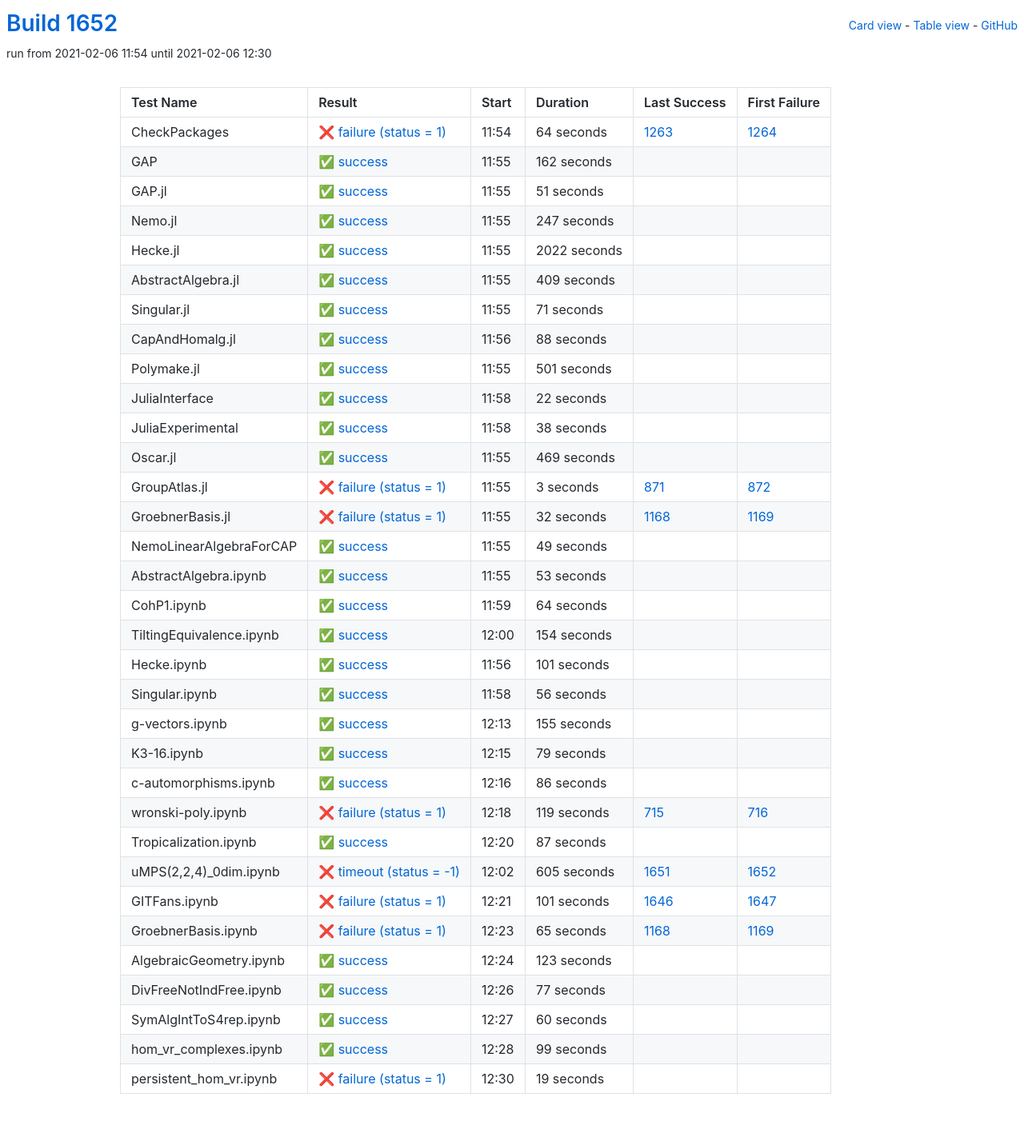
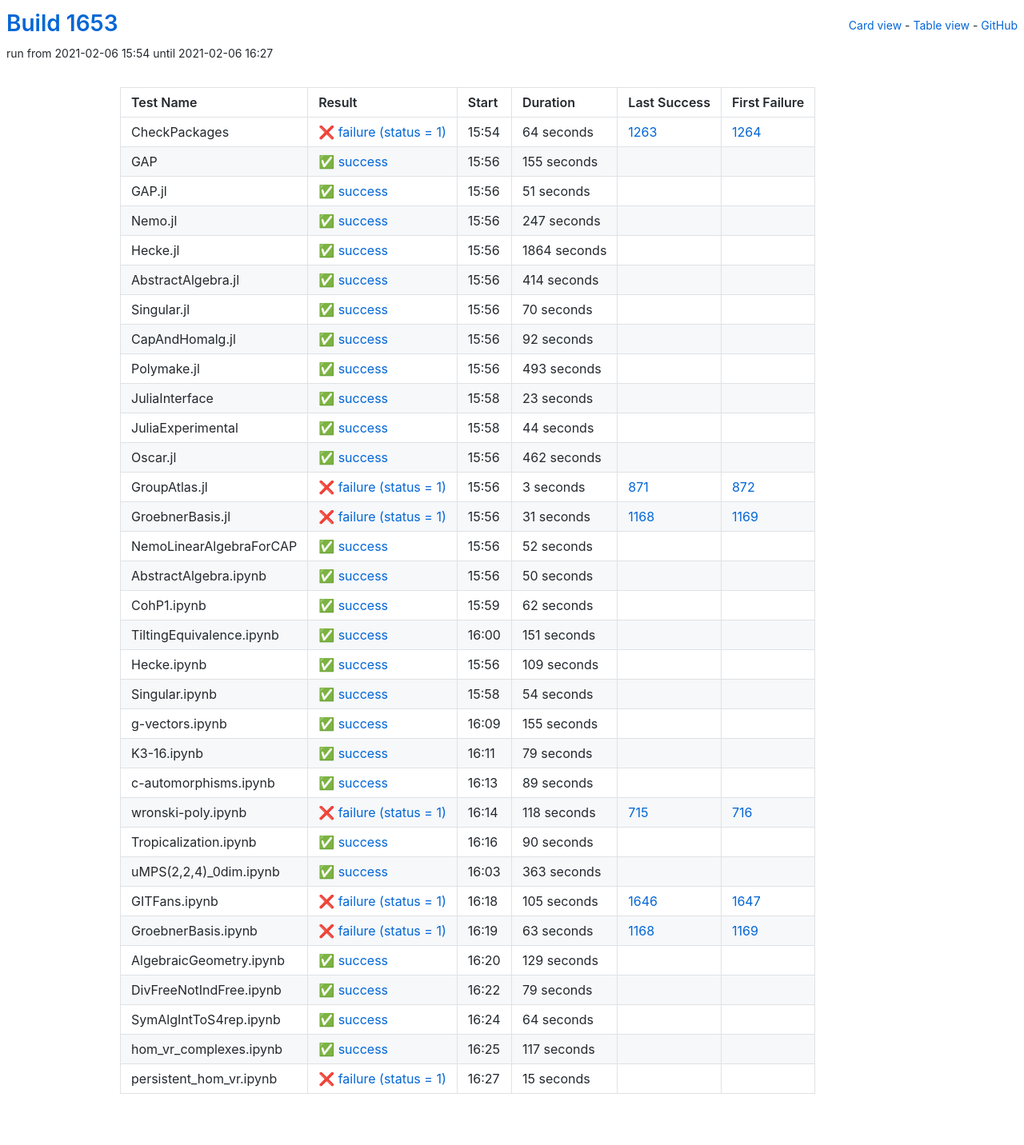
Before and after one commit to oscar-system/oscar-ci-status-stable, a Jekyll site: the page built from table.html, in a window 1280 px wide. Shown: the whole page at 80% size. Built offline with Jekyll 4.4.1, drawn with Linux system fonts in a browser that asks for light colours.

Commit message:
Build #1653

```diff
--- a/_data/ci.yml
+++ b/_data/ci.yml
@@ -1,6 +1,6 @@
 ---
-build: 1652
-build_url: https://oscarci.mathematik.uni-kl.de/job/oscar-stable/1652/
+build: 1653
+build_url: https://oscarci.mathematik.uni-kl.de/job/oscar-stable/1653/
 job: oscar-stable
 organization: oscar-system
 repo: oscar-ci-status-stable
@@ -8,8 +8,8 @@ repourl: https://github.com/oscar-system/oscar-ci-status-stable
 tests:
 - name: CheckPackages
   id: checkpackages
-  log: https://oscarci.mathematik.uni-kl.de/job/oscar-stable/1652/artifact/logs/build-1652/CheckPackages.log
-  start: 2021-02-06 11:54
+  log: https://oscarci.mathematik.uni-kl.de/job/oscar-stable/1653/artifact/logs/build-1653/CheckPackages.log
+  start: 2021-02-06 15:54
   success: false
   exitcode: 1
   status: failure
@@ -20,20 +20,20 @@ tests:
   first_failure_url: https://oscarci.mathematik.uni-kl.de/job/oscar-stable/1264/
 - name: GAP
   id: gap
-  log: https://oscarci.mathematik.uni-kl.de/job/oscar-stable/1652/artifact/logs/build-1652/GAP.log
-  start: 2021-02-06 11:55
+  log: https://oscarci.mathematik.uni-kl.de/job/oscar-stable/1653/artifact/logs/build-1653/GAP.log
+  start: 2021-02-06 15:56
   success: true
   exitcode: 0
   status: success
-  duration: 162
+  duration: 155
   last_success: false
   last_success_url:
   first_failure: false
   first_failure_url:
 - name: GAP.jl
   id: gap-jl
-  log: https://oscarci.mathematik.uni-kl.de/job/oscar-stable/1652/artifact/logs/build-1652/GAP.jl.log
-  start: 2021-02-06 11:55
+  log: https://oscarci.mathematik.uni-kl.de/job/oscar-stable/1653/artifact/logs/build-1653/GAP.jl.log
+  start: 2021-02-06 15:56
   success: true
   exitcode: 0
   status: success
@@ -44,8 +44,8 @@ tests:
   first_failure_url:
 - name: Nemo.jl
   id: nemo-jl
-  log: https://oscarci.mathematik.uni-kl.de/job/oscar-stable/1652/artifact/logs/build-1652/Nemo.jl.log
-  start: 2021-02-06 11:55
+  log: https://oscarci.mathematik.uni-kl.de/job/oscar-stable/1653/artifact/logs/build-1653/Nemo.jl.log
+  start: 2021-02-06 15:56
   success: true
   exitcode: 0
   status: success
@@ -56,104 +56,104 @@ tests:
   first_failure_url:
 - name: Hecke.jl
   id: hecke-jl
-  log: https://oscarci.mathematik.uni-kl.de/job/oscar-stable/1652/artifact/logs/build-1652/Hecke.jl.log
-  start: 2021-02-06 11:55
+  log: https://oscarci.mathematik.uni-kl.de/job/oscar-stable/1653/artifact/logs/build-1653/Hecke.jl.log
+  start: 2021-02-06 15:56
   success: true
   exitcode: 0
   status: success
-  duration: 2022
+  duration: 1864
   last_success: false
   last_success_url:
   first_failure: false
   first_failure_url:
 - name: AbstractAlgebra.jl
   id: abstractalgebra-jl
-  log: https://oscarci.mathematik.uni-kl.de/job/oscar-stable/1652/artifact/logs/build-1652/AbstractAlgebra.jl.log
-  start: 2021-02-06 11:55
+  log: https://oscarci.mathematik.uni-kl.de/job/oscar-stable/1653/artifact/logs/build-1653/AbstractAlgebra.jl.log
+  start: 2021-02-06 15:56
   success: true
   exitcode: 0
   status: success
-  duration: 409
+  duration: 414
   last_success: false
   last_success_url:
   first_failure: false
   first_failure_url:
 - name: Singular.jl
   id: singular-jl
-  log: https://oscarci.mathematik.uni-kl.de/job/oscar-stable/1652/artifact/logs/build-1652/Singular.jl.log
-  start: 2021-02-06 11:55
+  log: https://oscarci.mathematik.uni-kl.de/job/oscar-stable/1653/artifact/logs/build-1653/Singular.jl.log
+  start: 2021-02-06 15:56
   success: true
   exitcode: 0
   status: success
-  duration: 71
+  duration: 70
   last_success: false
   last_success_url:
   first_failure: false
   first_failure_url:
 - name: CapAndHomalg.jl
   id: capandhomalg-jl
-  log: https://oscarci.mathematik.uni-kl.de/job/oscar-stable/1652/artifact/logs/build-1652/CapAndHomalg.jl.log
-  start: 2021-02-06 11:56
+  log: https://oscarci.mathematik.uni-kl.de/job/oscar-stable/1653/artifact/logs/build-1653/CapAndHomalg.jl.log
+  start: 2021-02-06 15:56
   success: true
   exitcode: 0
   status: success
-  duration: 88
+  duration: 92
   last_success: false
   last_success_url:
   first_failure: false
   first_failure_url:
 - name: Polymake.jl
   id: polymake-jl
-  log: https://oscarci.mathematik.uni-kl.de/job/oscar-stable/1652/artifact/logs/build-1652/Polymake.jl.log
-  start: 2021-02-06 11:55
+  log: https://oscarci.mathematik.uni-kl.de/job/oscar-stable/1653/artifact/logs/build-1653/Polymake.jl.log
+  start: 2021-02-06 15:56
   success: true
   exitcode: 0
   status: success
-  duration: 501
+  duration: 493
   last_success: false
   last_success_url:
   first_failure: false
   first_failure_url:
 - name: JuliaInterface
   id: juliainterface
-  log: https://oscarci.mathematik.uni-kl.de/job/oscar-stable/1652/artifact/logs/build-1652/JuliaInterface.log
-  start: 2021-02-06 11:58
+  log: https://oscarci.mathematik.uni-kl.de/job/oscar-stable/1653/artifact/logs/build-1653/JuliaInterface.log
+  start: 2021-02-06 15:58
   success: true
   exitcode: 0
   status: success
-  duration: 22
+  duration: 23
   last_success: false
   last_success_url:
   first_failure: false
   first_failure_url:
 - name: JuliaExperimental
   id: juliaexperimental
-  log: https://oscarci.mathematik.uni-kl.de/job/oscar-stable/1652/artifact/logs/build-1652/JuliaExperimental.log
-  start: 2021-02-06 11:58
+  log: https://oscarci.mathematik.uni-kl.de/job/oscar-stable/1653/artifact/logs/build-1653/JuliaExperimental.log
+  start: 2021-02-06 15:58
   success: true
   exitcode: 0
   status: success
-  duration: 38
+  duration: 44
   last_success: false
   last_success_url:
   first_failure: false
   first_failure_url:
 - name: Oscar.jl
   id: oscar-jl
-  log: https://oscarci.mathematik.uni-kl.de/job/oscar-stable/1652/artifact/logs/build-1652/Oscar.jl.log
-  start: 2021-02-06 11:55
+  log: https://oscarci.mathematik.uni-kl.de/job/oscar-stable/1653/artifact/logs/build-1653/Oscar.jl.log
+  start: 2021-02-06 15:56
   success: true
   exitcode: 0
   status: success
-  duration: 469
+  duration: 462
   last_success: false
   last_success_url:
   first_failure: false
   first_failure_url:
 - name: GroupAtlas.jl
   id: groupatlas-jl
-  log: https://oscarci.mathematik.uni-kl.de/job/oscar-stable/1652/artifact/logs/build-1652/GroupAtlas.jl.log
-  start: 2021-02-06 11:55
+  log: https://oscarci.mathematik.uni-kl.de/job/oscar-stable/1653/artifact/logs/build-1653/GroupAtlas.jl.log
+  start: 2021-02-06 15:56
   success: false
   exitcode: 1
   status: failure
@@ -164,92 +164,92 @@ tests:
   first_failure_url: https://oscarci.mathematik.uni-kl.de/job/oscar-stable/872/
 - name: GroebnerBasis.jl
   id: groebnerbasis-jl
-  log: https://oscarci.mathematik.uni-kl.de/job/oscar-stable/1652/artifact/logs/build-1652/GroebnerBasis.jl.log
-  start: 2021-02-06 11:55
+  log: https://oscarci.mathematik.uni-kl.de/job/oscar-stable/1653/artifact/logs/build-1653/GroebnerBasis.jl.log
+  start: 2021-02-06 15:56
   success: false
   exitcode: 1
   status: failure
-  duration: 32
+  duration: 31
   last_success: 1168
   last_success_url: https://oscarci.mathematik.uni-kl.de/job/oscar-stable/1168/
   first_failure: 1169
   first_failure_url: https://oscarci.mathematik.uni-kl.de/job/oscar-stable/1169/
 - name: NemoLinearAlgebraForCAP
   id: nemolinearalgebraforcap
-  log: https://oscarci.mathematik.uni-kl.de/job/oscar-stable/1652/artifact/logs/build-1652/NemoLinearAlgebraForCAP.log
-  start: 2021-02-06 11:55
+  log: https://oscarci.mathematik.uni-kl.de/job/oscar-stable/1653/artifact/logs/build-1653/NemoLinearAlgebraForCAP.log
+  start: 2021-02-06 15:56
   success: true
   exitcode: 0
   status: success
-  duration: 49
+  duration: 52
   last_success: false
   last_success_url:
   first_failure: false
   first_failure_url:
 - name: AbstractAlgebra.ipynb
   id: abstractalgebra-ipynb
-  log: https://oscarci.mathematik.uni-kl.de/job/oscar-stable/1652/artifact/logs/build-1652/AbstractAlgebra.ipynb.log
-  start: 2021-02-06 11:55
+  log: https://oscarci.mathematik.uni-kl.de/job/oscar-stable/1653/artifact/logs/build-1653/AbstractAlgebra.ipynb.log
+  start: 2021-02-06 15:56
   success: true
   exitcode: 0
   status: success
-  duration: 53
+  duration: 50
   last_success: false
   last_success_url:
   first_failure: false
   first_failure_url:
 - name: CohP1.ipynb
   id: cohp1-ipynb
-  log: https://oscarci.mathematik.uni-kl.de/job/oscar-stable/1652/artifact/logs/build-1652/CohP1.ipynb.log
-  start: 2021-02-06 11:59
+  log: https://oscarci.mathematik.uni-kl.de/job/oscar-stable/1653/artifact/logs/build-1653/CohP1.ipynb.log
+  start: 2021-02-06 15:59
   success: true
   exitcode: 0
   status: success
-  duration: 64
+  duration: 62
   last_success: false
   last_success_url:
   first_failure: false
   first_failure_url:
 - name: TiltingEquivalence.ipynb
   id: tiltingequivalence-ipynb
-  log: https://oscarci.mathematik.uni-kl.de/job/oscar-stable/1652/artifact/logs/build-1652/TiltingEquivalence.ipynb.log
-  start: 2021-02-06 12:00
+  log: https://oscarci.mathematik.uni-kl.de/job/oscar-stable/1653/artifact/logs/build-1653/TiltingEquivalence.ipynb.log
+  start: 2021-02-06 16:00
   success: true
   exitcode: 0
   status: success
-  duration: 154
+  duration: 151
   last_success: false
   last_success_url:
   first_failure: false
   first_failure_url:
 - name: Hecke.ipynb
   id: hecke-ipynb
-  log: https://oscarci.mathematik.uni-kl.de/job/oscar-stable/1652/artifact/logs/build-1652/Hecke.ipynb.log
-  start: 2021-02-06 11:56
+  log: https://oscarci.mathematik.uni-kl.de/job/oscar-stable/1653/artifact/logs/build-1653/Hecke.ipynb.log
+  start: 2021-02-06 15:56
   success: true
   exitcode: 0
   status: success
-  duration: 101
+  duration: 109
   last_success: false
   last_success_url:
   first_failure: false
   first_failure_url:
 - name: Singular.ipynb
   id: singular-ipynb
-  log: https://oscarci.mathematik.uni-kl.de/job/oscar-stable/1652/artifact/logs/build-1652/Singular.ipynb.log
-  start: 2021-02-06 11:58
+  log: https://oscarci.mathematik.uni-kl.de/job/oscar-stable/1653/artifact/logs/build-1653/Singular.ipynb.log
+  start: 2021-02-06 15:58
   success: true
   exitcode: 0
   status: success
-  duration: 56
+  duration: 54
   last_success: false
   last_success_url:
   first_failure: false
   first_failure_url:
 - name: g-vectors.ipynb
   id: g-vectors-ipynb
-  log: https://oscarci.mathematik.uni-kl.de/job/oscar-stable/1652/artifact/logs/build-1652/g-vectors.ipynb.log
-  start: 2021-02-06 12:13
+  log: https://oscarci.mathematik.uni-kl.de/job/oscar-stable/1653/artifact/logs/build-1653/g-vectors.ipynb.log
+  start: 2021-02-06 16:09
   success: true
   exitcode: 0
   status: success
@@ -260,8 +260,8 @@ tests:
   first_failure_url:
 - name: K3-16.ipynb
   id: k3-16-ipynb
-  log: https://oscarci.mathematik.uni-kl.de/job/oscar-stable/1652/artifact/logs/build-1652/K3-16.ipynb.log
-  start: 2021-02-06 12:15
+  log: https://oscarci.mathematik.uni-kl.de/job/oscar-stable/1653/artifact/logs/build-1653/K3-16.ipynb.log
+  start: 2021-02-06 16:11
   success: true
   exitcode: 0
   status: success
@@ -272,132 +272,132 @@ tests:
   first_failure_url:
 - name: c-automorphisms.ipynb
   id: c-automorphisms-ipynb
-  log: https://oscarci.mathematik.uni-kl.de/job/oscar-stable/1652/artifact/logs/build-1652/c-automorphisms.ipynb.log
-  start: 2021-02-06 12:16
+  log: https://oscarci.mathematik.uni-kl.de/job/oscar-stable/1653/artifact/logs/build-1653/c-automorphisms.ipynb.log
+  start: 2021-02-06 16:13
   success: true
   exitcode: 0
   status: success
-  duration: 86
+  duration: 89
   last_success: false
   last_success_url:
   first_failure: false
   first_failure_url:
 - name: wronski-poly.ipynb
   id: wronski-poly-ipynb
-  log: https://oscarci.mathematik.uni-kl.de/job/oscar-stable/1652/artifact/logs/build-1652/wronski-poly.ipynb.log
-  start: 2021-02-06 12:18
+  log: https://oscarci.mathematik.uni-kl.de/job/oscar-stable/1653/artifact/logs/build-1653/wronski-poly.ipynb.log
+  start: 2021-02-06 16:14
   success: false
   exitcode: 1
   status: failure
-  duration: 119
+  duration: 118
   last_success: 715
   last_success_url: https://oscarci.mathematik.uni-kl.de/job/oscar-stable/715/
   first_failure: 716
   first_failure_url: https://oscarci.mathematik.uni-kl.de/job/oscar-stable/716/
 - name: Tropicalization.ipynb
   id: tropicalization-ipynb
-  log: https://oscarci.mathematik.uni-kl.de/job/oscar-stable/1652/artifact/logs/build-1652/Tropicalization.ipynb.log
-  start: 2021-02-06 12:20
+  log: https://oscarci.mathematik.uni-kl.de/job/oscar-stable/1653/artifact/logs/build-1653/Tropicalization.ipynb.log
+  start: 2021-02-06 16:16
   success: true
   exitcode: 0
   status: success
-  duration: 87
+  duration: 90
   last_success: false
   last_success_url:
   first_failure: false
   first_failure_url:
 - name: uMPS(2,2,4)_0dim.ipynb
   id: umps-2-2-4-0dim-ipynb
-  log: https://oscarci.mathematik.uni-kl.de/job/oscar-stable/1652/artifact/logs/build-1652/uMPS-2-2-4-_0dim.ipynb.log
-  start: 2021-02-06 12:02
-  success: false
-  exitcode: -1
-  status: timeout
-  duration: 605
-  last_success: 1651
-  last_success_url: https://oscarci.mathematik.uni-kl.de/job/oscar-stable/1651/
-  first_failure: 1652
-  first_failure_url: https://oscarci.mathematik.uni-kl.de/job/oscar-stable/1652/
+  log: https://oscarci.mathematik.uni-kl.de/job/oscar-stable/1653/artifact/logs/build-1653/uMPS-2-2-4-_0dim.ipynb.log
+  start: 2021-02-06 16:03
+  success: true
+  exitcode: 0
+  status: success
+  duration: 363
+  last_success: false
+  last_success_url:
+  first_failure: false
+  first_failure_url:
 - name: GITFans.ipynb
   id: gitfans-ipynb
-  log: https://oscarci.mathematik.uni-kl.de/job/oscar-stable/1652/artifact/logs/build-1652/GITFans.ipynb.log
-  start: 2021-02-06 12:21
+  log: https://oscarci.mathematik.uni-kl.de/job/oscar-stable/1653/artifact/logs/build-1653/GITFans.ipynb.log
+  start: 2021-02-06 16:18
   success: false
   exitcode: 1
   status: failure
-  duration: 101
+  duration: 105
   last_success: 1646
   last_success_url: https://oscarci.mathematik.uni-kl.de/job/oscar-stable/1646/
   first_failure: 1647
   first_failure_url: https://oscarci.mathematik.uni-kl.de/job/oscar-stable/1647/
 - name: GroebnerBasis.ipynb
   id: groebnerbasis-ipynb
-  log: https://oscarci.mathematik.uni-kl.de/job/oscar-stable/1652/artifact/logs/build-1652/GroebnerBasis.ipynb.log
-  start: 2021-02-06 12:23
+  log: https://oscarci.mathematik.uni-kl.de/job/oscar-stable/1653/artifact/logs/build-1653/GroebnerBasis.ipynb.log
+  start: 2021-02-06 16:19
   success: false
   exitcode: 1
   status: failure
-  duration: 65
+  duration: 63
   last_success: 1168
   last_success_url: https://oscarci.mathematik.uni-kl.de/job/oscar-stable/1168/
   first_failure: 1169
   first_failure_url: https://oscarci.mathematik.uni-kl.de/job/oscar-stable/1169/
 - name: AlgebraicGeometry.ipynb
   id: algebraicgeometry-ipynb
-  log: https://oscarci.mathematik.uni-kl.de/job/oscar-stable/1652/artifact/logs/build-1652/AlgebraicGeometry.ipynb.log
-  start: 2021-02-06 12:24
+  log: https://oscarci.mathematik.uni-kl.de/job/oscar-stable/1653/artifact/logs/build-1653/AlgebraicGeometry.ipynb.log
+  start: 2021-02-06 16:20
   success: true
   exitcode: 0
   status: success
-  duration: 123
+  duration: 129
   last_success: false
   last_success_url:
   first_failure: false
   first_failure_url:
 - name: DivFreeNotIndFree.ipynb
   id: divfreenotindfree-ipynb
-  log: https://oscarci.mathematik.uni-kl.de/job/oscar-stable/1652/artifact/logs/build-1652/DivFreeNotIndFree.ipynb.log
-  start: 2021-02-06 12:26
+  log: https://oscarci.mathematik.uni-kl.de/job/oscar-stable/1653/artifact/logs/build-1653/DivFreeNotIndFree.ipynb.log
+  start: 2021-02-06 16:22
   success: true
   exitcode: 0
   status: success
-  duration: 77
+  duration: 79
   last_success: false
   last_success_url:
   first_failure: false
   first_failure_url:
 - name: SymAlgIntToS4rep.ipynb
   id: symalginttos4rep-ipynb
-  log: https://oscarci.mathematik.uni-kl.de/job/oscar-stable/1652/artifact/logs/build-1652/SymAlgIntToS4rep.ipynb.log
-  start: 2021-02-06 12:27
+  log: https://oscarci.mathematik.uni-kl.de/job/oscar-stable/1653/artifact/logs/build-1653/SymAlgIntToS4rep.ipynb.log
+  start: 2021-02-06 16:24
   success: true
   exitcode: 0
   status: success
-  duration: 60
+  duration: 64
   last_success: false
   last_success_url:
   first_failure: false
   first_failure_url:
 - name: hom_vr_complexes.ipynb
   id: hom-vr-complexes-ipynb
-  log: https://oscarci.mathematik.uni-kl.de/job/oscar-stable/1652/artifact/logs/build-1652/hom_vr_complexes.ipynb.log
-  start: 2021-02-06 12:28
+  log: https://oscarci.mathematik.uni-kl.de/job/oscar-stable/1653/artifact/logs/build-1653/hom_vr_complexes.ipynb.log
+  start: 2021-02-06 16:25
   success: true
   exitcode: 0
   status: success
-  duration: 99
+  duration: 117
   last_success: false
   last_success_url:
   first_failure: false
   first_failure_url:
 - name: persistent_hom_vr.ipynb
   id: persistent-hom-vr-ipynb
-  log: https://oscarci.mathematik.uni-kl.de/job/oscar-stable/1652/artifact/logs/build-1652/persistent_hom_vr.ipynb.log
-  start: 2021-02-06 12:30
+  log: https://oscarci.mathematik.uni-kl.de/job/oscar-stable/1653/artifact/logs/build-1653/persistent_hom_vr.ipynb.log
+  start: 2021-02-06 16:27
   success: false
   exitcode: 1
   status: failure
-  duration: 19
+  duration: 15
   last_success: false
   last_success_url:
   first_failure: false
```
Also changed, not shown: README.md.
